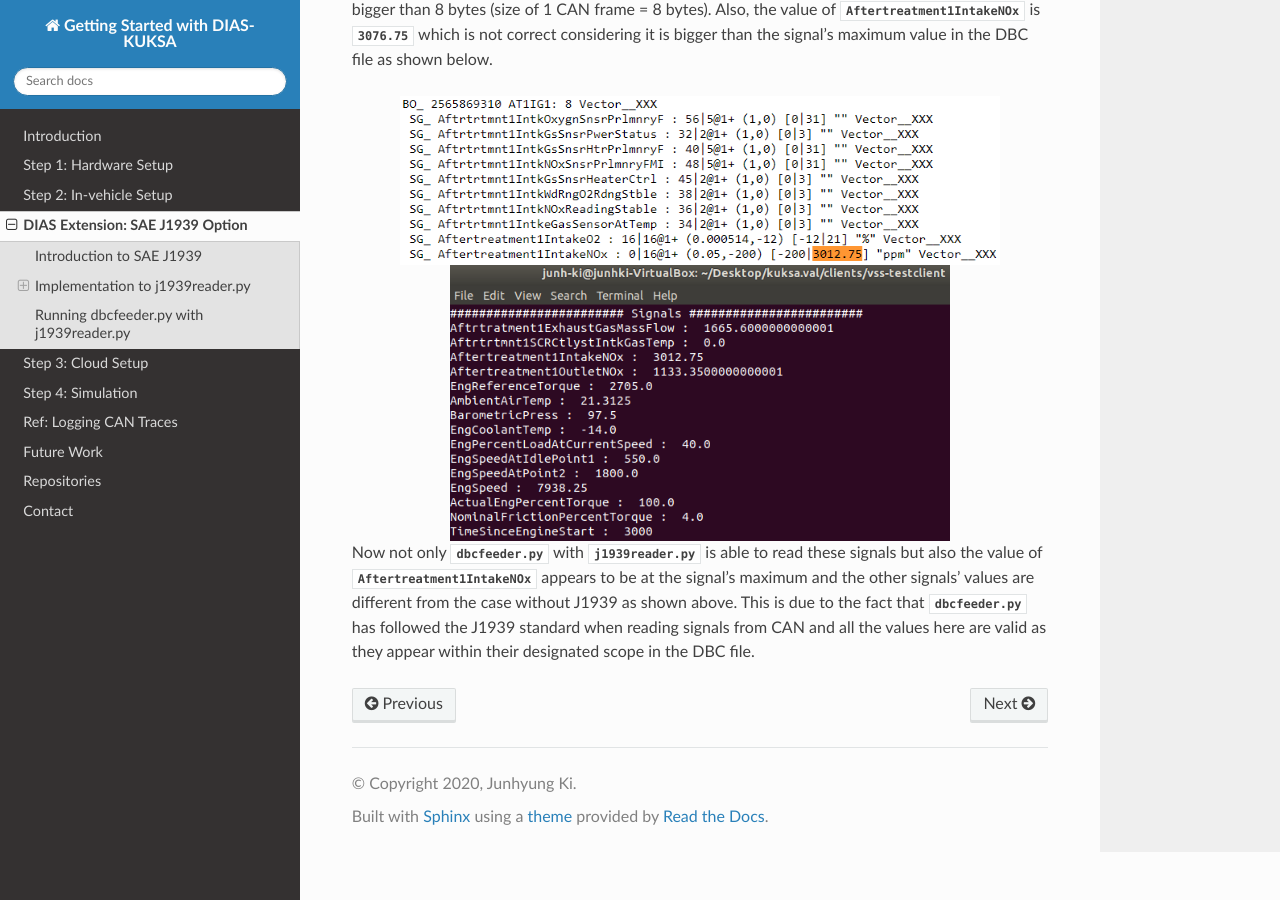
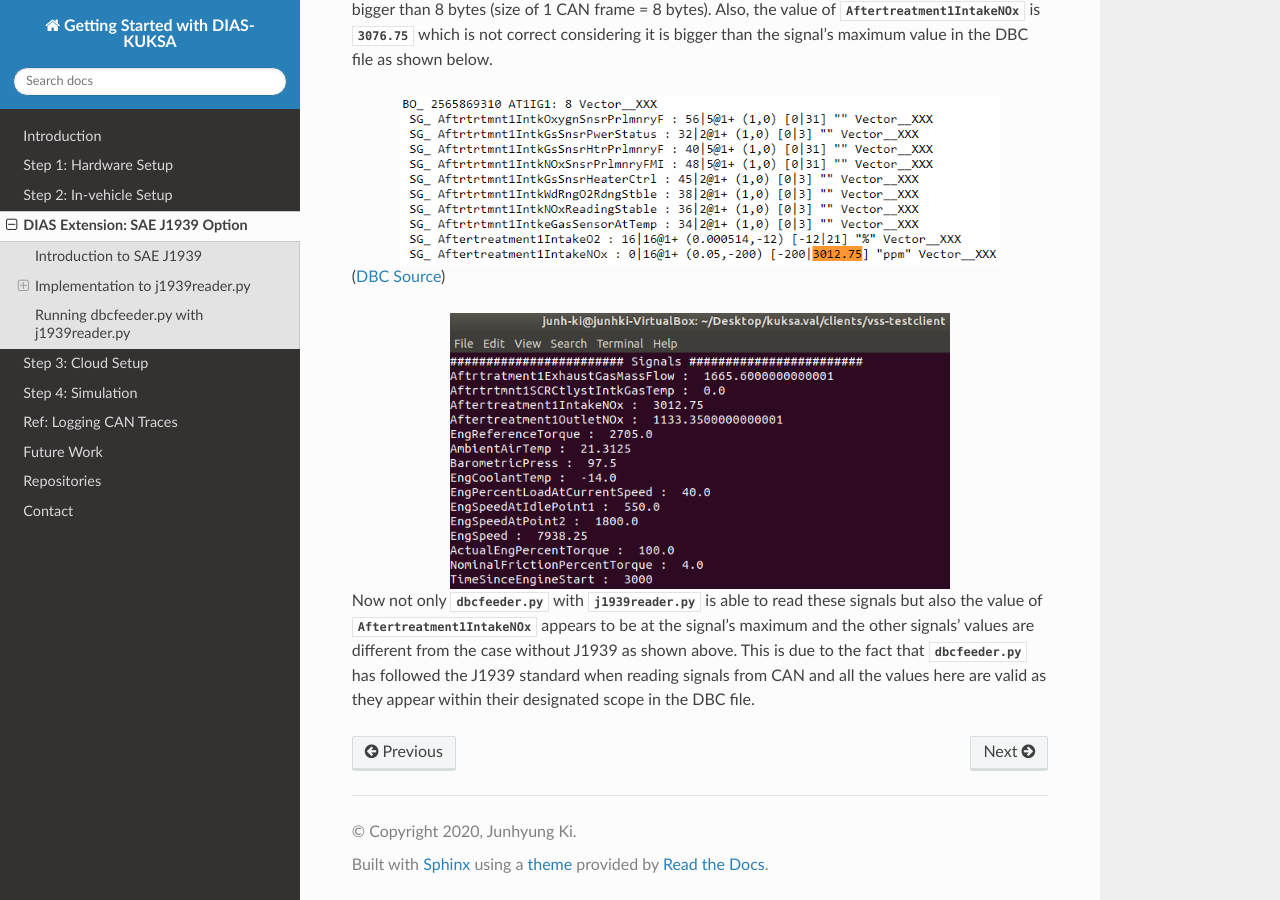
Before and after one commit to junh-ki/dias_kuksa_doc, a Sphinx documentation site: the page built from docs/source/contents/j1939.rst, in a window 1280 px wide and 900 px high, scrolled down 13071 px. Built offline with Sphinx 7.4.7 and the Read the Docs theme 2.0.0, drawn with Linux system fonts in a browser that asks for light colours; formulas are drawn with MathJax 3.

Commit message:
dbc source is added

```diff
--- a/docs/source/contents/j1939.rst
+++ b/docs/source/contents/j1939.rst
@@ -333,6 +333,8 @@ In the normal case, `dbcfeeder.py` is not able to read `EngRefereneceTorque`, `E
     :width: 600
     :align: center
 
+(`DBC Source <https://hackage.haskell.org/package/ecu-0.0.8/src/src/j1939_orig.dbc>`_)
+
 .. figure:: /_images/j1939/sim_with_j1939_.PNG
     :width: 500
     :align: center
```
